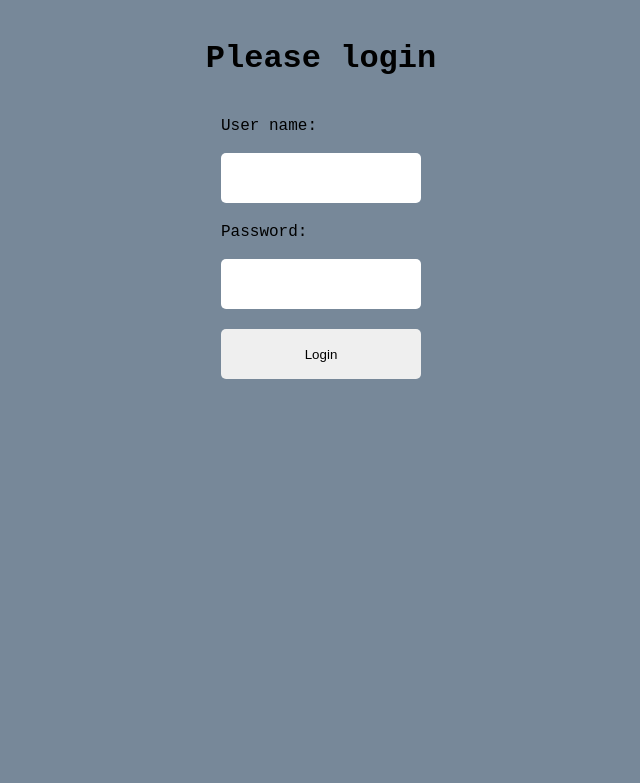
After one commit to Karolis-Kvatavicius/PHP-project, a PHP site: page /PHP-project/login.php in a window 1280 px wide. The commit adds this page. Shown: the top 783 px of the page, without its empty margins (319-959 px from the left). Run offline with PHP 8.4, Linux system fonts and the light colour scheme.

Commit message:
File Manager with login

```diff
--- a/css1/style.css
+++ b/css/style.css
@@ -85,9 +85,9 @@ a:hover {
 text-decoration: underline;
 }
 
-.dir a:nth-child(1), .dir a:nth-child(3) {
+/* .dir a:nth-child(1), .dir a:nth-child(3) {
     display: none;
-}
+} */
 
 #currentFile {
     padding-left: 250px;
@@ -102,3 +102,29 @@ text-decoration: underline;
     color: white;
     background-color: darkblue;
 }
+
+#fileToUpload {
+    display: inline-block;
+    border: none;
+    background-color: green;
+}
+
+.login {
+    width: 200px;
+    margin: 0;
+    margin-bottom: 20px;
+}
+
+.login:hover {
+    background-color: brown;
+    color: white;
+}
+
+.login-p {
+    margin: 0;
+}
+
+#login-form {
+    display: flex;
+    justify-content: center;
+}
--- a/files/as.txt
+++ b/files/as.txt
@@ -0,0 +1 @@
+as.txt
--- a/files/naujas.txt
+++ b/files/naujas.txt
@@ -1 +1 @@
-naujas
+n
--- a/files/qavc.txt
+++ b/files/qavc.txt
@@ -0,0 +1 @@
+asdqwe
--- /dev/null
+++ b/login.php
@@ -0,0 +1,59 @@
+<?php
+session_start();
+?>
+<!DOCTYPE html5>
+<html lang="en">
+<head>
+    <meta charset="UTF-8">
+    <meta name="viewport" content="width=device-width, initial-scale=1.0">
+    <meta http-equiv="X-UA-Compatible" content="ie=edge">
+    <link rel="stylesheet" type="text/css" href="css/style.css">
+    <title>Login</title>
+</head>
+<body>
+
+<?php
+$email = 'vardas@pastas.lt';
+$password = '123';
+
+if(isset($_POST['enter_password']) && $_POST['user_name'] == $email
+ && $_POST['password'] == $password) {
+    $_SESSION['ar prisijunge'] = true;
+    header('Location: http://localhost/PHP-project/PHP-project/index1.php');
+    exit;
+
+} else {
+    if (empty($_POST)) {
+?>
+
+<h1>Please login</h1>
+<form id="login-form" action="login.php" method="POST">
+<div>
+<p class="login-p">User name:</p><br>
+<input class="login" type="text" name="user_name"><br>
+<p class="login-p">Password:</p><br>
+<input class="login" type="password" name="password"><br>
+<input class="login" type="submit" name='enter_password' value="Login"><br>
+</div>
+</form>
+
+<?php
+} else {
+?>
+
+<h1>Please login</h1>
+<form action="login.php" method="POST">
+User name: <br>
+<input class="login" type="text" name="user_name"><br>
+Password: <br>
+<input class="login" type="password" name="password"><br>
+<input class="login" type="submit" name='enter_password' value="login"><br>
+</form>
+<h2>Klaidingas vartotojo vardas arba slaptažodis</h2>
+
+<?php
+}
+}
+?>
+</body>
+</html>
--- /dev/null
+++ b/php.ini
@@ -0,0 +1 @@
+file_uploads = On
```
Also changed, not shown: index1.php (renamed from index.php, +48 -30 lines), uploadFile.php (added, +48 -0 lines), files/download.jpg (added), 1 other file.
